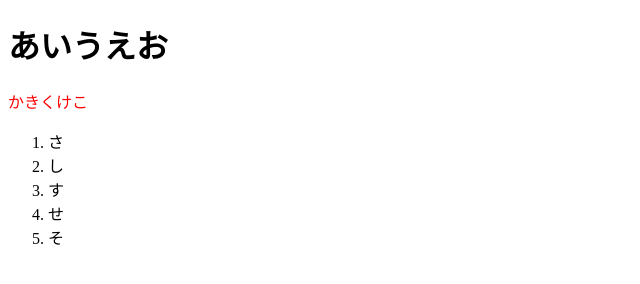
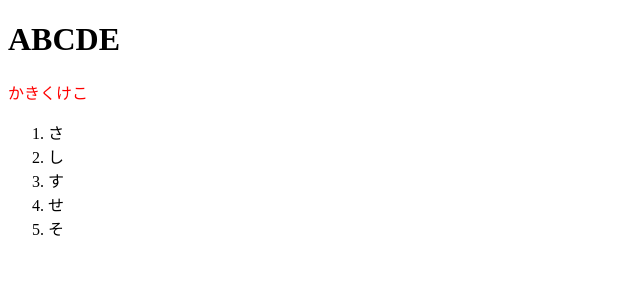
Before and after one commit to NaKaNoNaoKi-3014/tmp-html, a plain HTML site: page index.html in a window 1280 px wide. Shown: the whole page, without its empty margins (0-640 px from the left). Drawn offline with Linux system fonts and the light colour scheme.

Commit message:
コミットの確認

```diff
--- a/index.html
+++ b/index.html
@@ -4,7 +4,7 @@
         <meta charset="utf-8">
     </head>
     <body>
-        <h1>あいうえお</h1>
+        <h1>ABCDE</h1>
         <p style="color: #ff0000;">かきくけこ</p>
         <ol>
             <li>さ</li>
```
